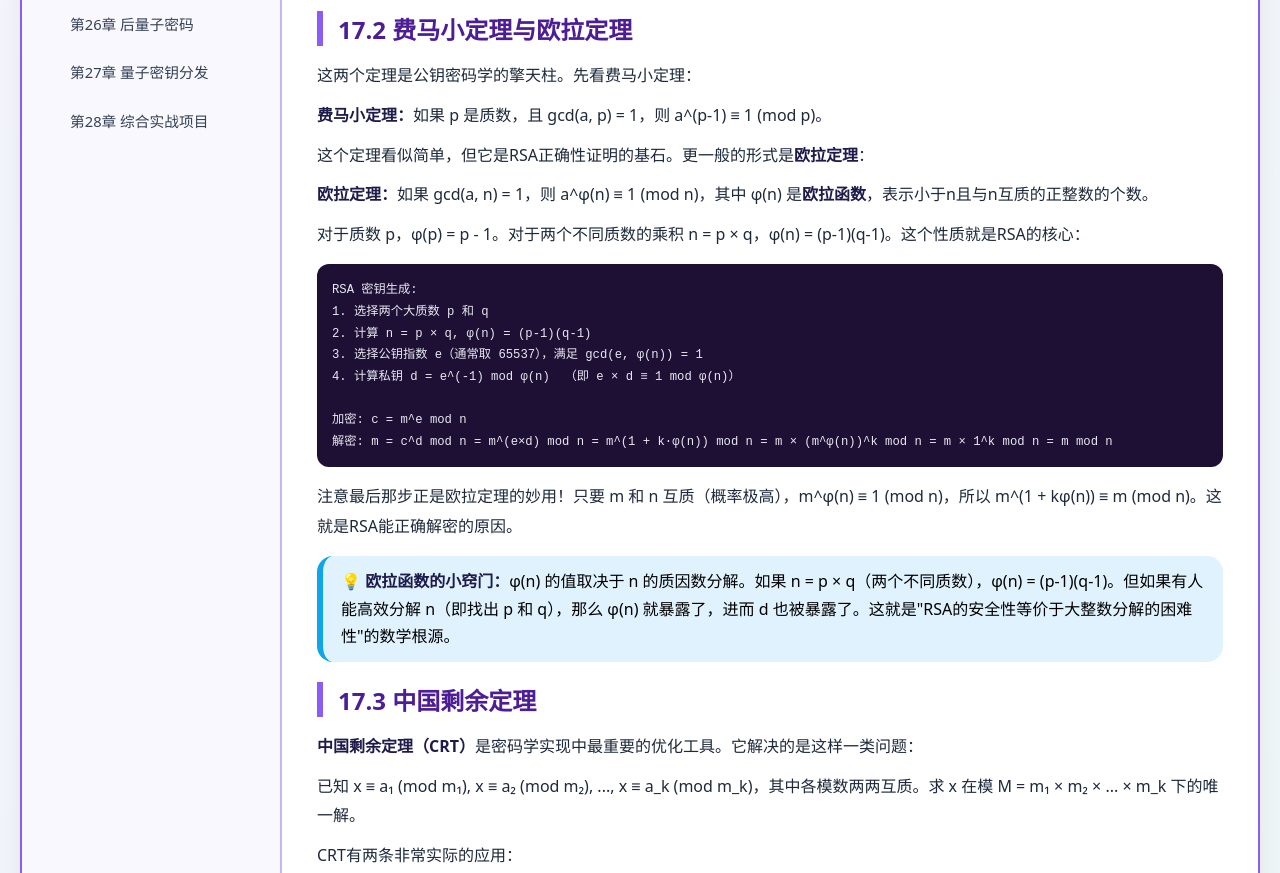
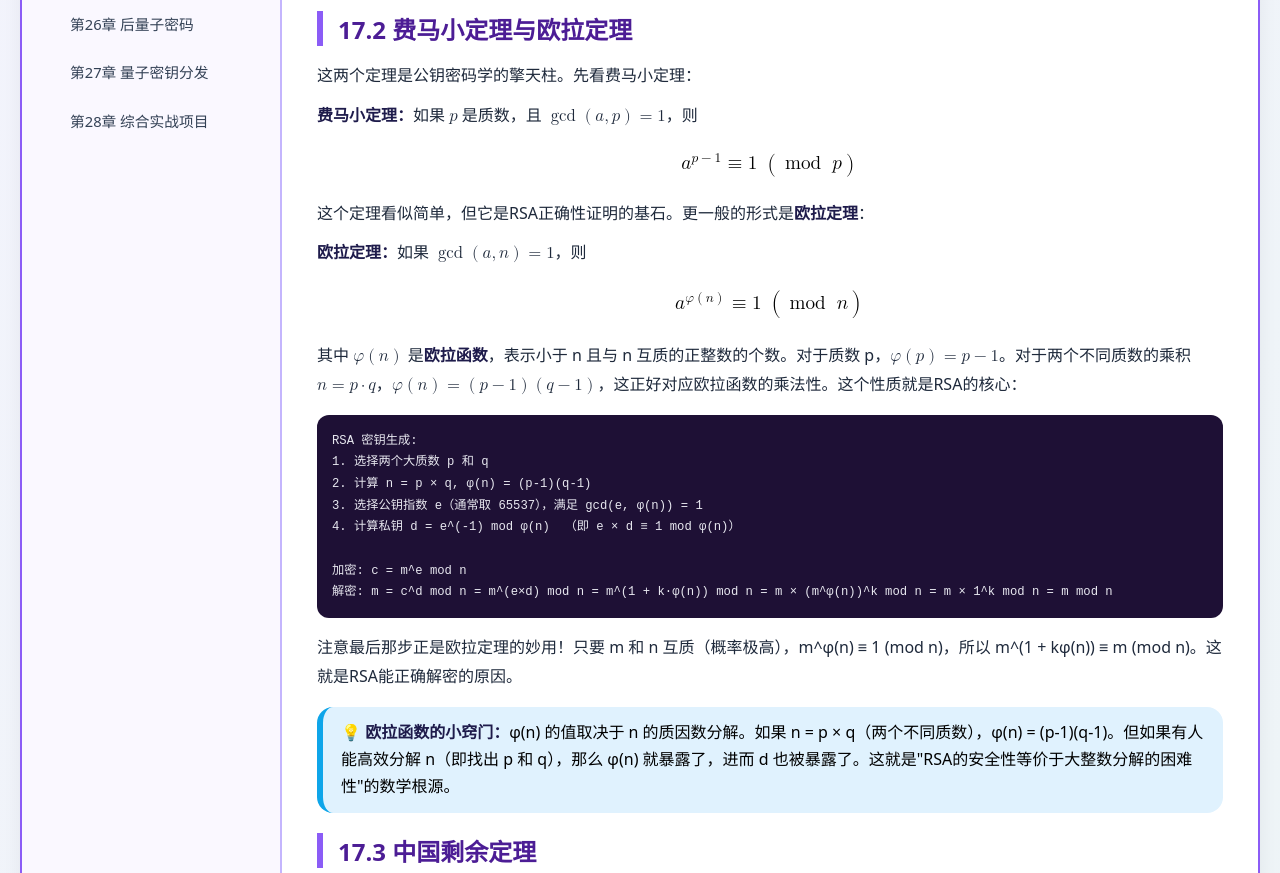
Before and after one commit to 1998x-stack/cryptography-tutorial, a plain HTML site: page 17.html in a window 1280 px wide. Shown: the part 1352-2225 px from the top of the page. Drawn offline with Linux system fonts and the light colour scheme.

Commit message:
feat(cryptography-tutorial): typeset Fermat/Euler theorems as MathML and cite sources in chapter 17

```diff
--- a/17.html
+++ b/17.html
@@ -100,13 +100,29 @@
 
         <p>这两个定理是公钥密码学的擎天柱。先看费马小定理：</p>
 
-        <p><strong>费马小定理：</strong>如果 p 是质数，且 gcd(a, p) = 1，则 a^(p-1) ≡ 1 (mod p)。</p>
+        <p><strong>费马小定理：</strong>如果 <math class="math-inline" aria-label="p"><mi>p</mi></math> 是质数，且 <math class="math-inline" aria-label="gcd(a,p) 等于 1"><mrow><mo>gcd</mo><mo>(</mo><mi>a</mi><mo>,</mo><mi>p</mi><mo>)</mo><mo>=</mo><mn>1</mn></mrow></math>，则</p>
+
+        <div class="math-equation" role="group" aria-label="费马小定理">
+          <div class="math-scroll" data-math-scroll tabindex="0" role="region" aria-label="费马小定理公式，可横向滚动">
+            <math display="block" aria-label="a 的 p 减 1 次方 同余于 1，模 p">
+              <mrow><msup><mi>a</mi><mrow><mi>p</mi><mo>−</mo><mn>1</mn></mrow></msup><mo>≡</mo><mn>1</mn><mspace width="0.3em"/><mo>(</mo><mo>mod</mo><mspace width="0.3em"/><mi>p</mi><mo>)</mo></mrow>
+            </math>
+          </div>
+        </div>
 
         <p>这个定理看似简单，但它是RSA正确性证明的基石。更一般的形式是<strong>欧拉定理</strong>：</p>
 
-        <p><strong>欧拉定理：</strong>如果 gcd(a, n) = 1，则 a^&phi;(n) ≡ 1 (mod n)，其中 &phi;(n) 是<strong>欧拉函数</strong>，表示小于n且与n互质的正整数的个数。</p>
+        <p><strong>欧拉定理：</strong>如果 <math class="math-inline" aria-label="gcd(a,n) 等于 1"><mrow><mo>gcd</mo><mo>(</mo><mi>a</mi><mo>,</mo><mi>n</mi><mo>)</mo><mo>=</mo><mn>1</mn></mrow></math>，则</p>
 
-        <p>对于质数 p，&phi;(p) = p - 1。对于两个不同质数的乘积 n = p &times; q，&phi;(n) = (p-1)(q-1)。这个性质就是RSA的核心：</p>
+        <div class="math-equation" role="group" aria-label="欧拉定理">
+          <div class="math-scroll" data-math-scroll tabindex="0" role="region" aria-label="欧拉定理公式，可横向滚动">
+            <math display="block" aria-label="a 的 φ(n) 次方 同余于 1，模 n">
+              <mrow><msup><mi>a</mi><mrow><mi>φ</mi><mo>(</mo><mi>n</mi><mo>)</mo></mrow></msup><mo>≡</mo><mn>1</mn><mspace width="0.3em"/><mo>(</mo><mo>mod</mo><mspace width="0.3em"/><mi>n</mi><mo>)</mo></mrow>
+            </math>
+          </div>
+        </div>
+
+        <p>其中 <math class="math-inline" aria-label="φ(n) 是欧拉函数"><mrow><mi>φ</mi><mo>(</mo><mi>n</mi><mo>)</mo></mrow></math> 是<strong>欧拉函数</strong>，表示小于 n 且与 n 互质的正整数的个数。对于质数 p，<math class="math-inline" aria-label="φ(p) 等于 p 减 1"><mrow><mi>φ</mi><mo>(</mo><mi>p</mi><mo>)</mo><mo>=</mo><mi>p</mi><mo>−</mo><mn>1</mn></mrow></math>。对于两个不同质数的乘积 <math class="math-inline" aria-label="n 等于 p 乘 q"><mrow><mi>n</mi><mo>=</mo><mi>p</mi><mo>·</mo><mi>q</mi></mrow></math>，<math class="math-inline" aria-label="φ(n) 等于 (p-1)(q-1)"><mrow><mi>φ</mi><mo>(</mo><mi>n</mi><mo>)</mo><mo>=</mo><mo>(</mo><mi>p</mi><mo>−</mo><mn>1</mn><mo>)</mo><mo>(</mo><mi>q</mi><mo>−</mo><mn>1</mn><mo>)</mo></mrow></math>，这正好对应欧拉函数的乘法性。这个性质就是RSA的核心：</p>
 
         <pre><code>RSA 密钥生成:
 1. 选择两个大质数 p 和 q
@@ -240,6 +256,10 @@
 
         <p>这一章我们打下了公钥密码学的数论地基。下一章，我们将从这个地基上建造工程的大厦——讨论如何安全地实现密码系统。你会发现，数学上的安全性只是第一步，在真实世界中还有无数工程陷阱等着你。</p>
 
+        <div class="source-note">
+            <strong>📚 来源与出处：</strong>本章定理的标准陈述与证明见数论教材，如 K. Rosen, <em>Elementary Number Theory and Its Applications</em>；Miller-Rabin 测试见 M. Rabin, <em>“Probabilistic Algorithm for Testing Primality,”</em> Journal of Number Theory 12(1), 1980（<a href="https://doi.org/10.1016/0022-314X(80)90084-0">DOI 10.1016/0022-314X(80)90084-0</a>）。CRT 故障攻击（正文中的 Bellcore 攻击）见 D. Boneh, R. DeMillo, R. Lipton, <em>“On the Importance of Checking Cryptographic Protocols for Faults,”</em> EUROCRYPT 1997。文中的“约 4 倍”CRT 解密加速为工程经验值（教学示意），实际倍数随实现与模长而变。
+        </div>
+
         <div class="footer-nav">
             <a href="16.html">← 上一章</a>
             <a href="index.html">📖 返回目录</a>
```
